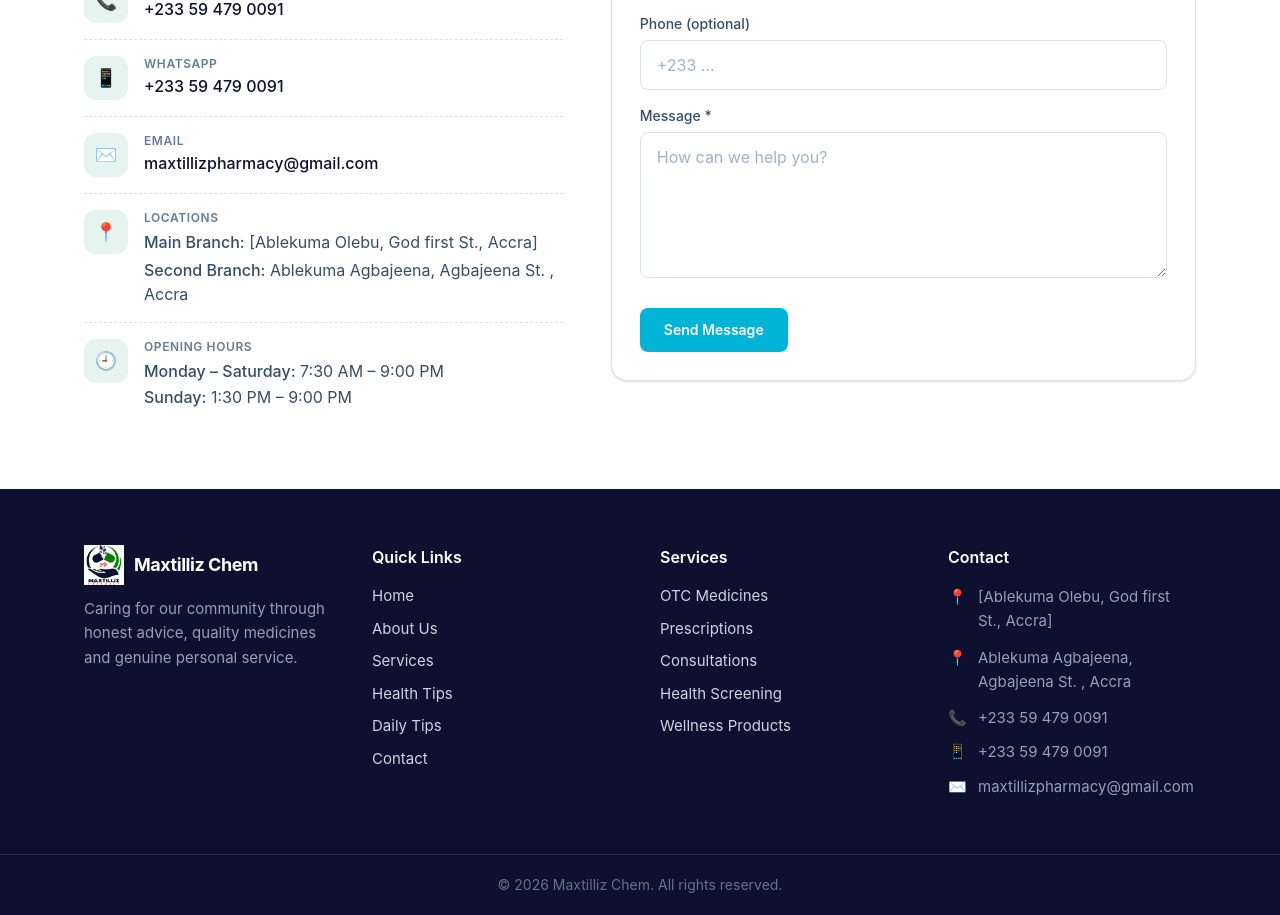
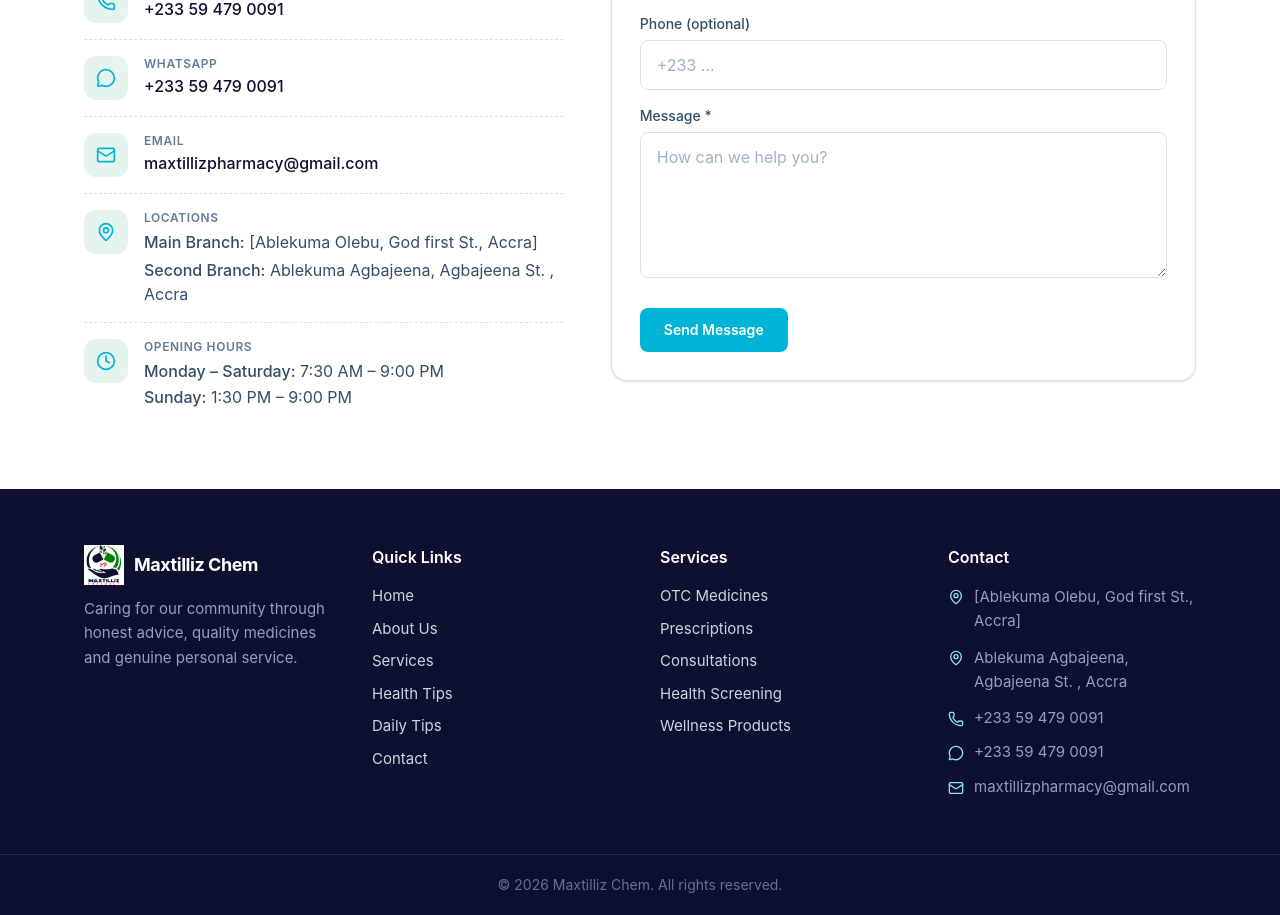
Before and after one commit to azimuthal-pro/maxtilliz-website, a Next.js app: page /contact in a window 1280 px wide. Shown: the part 540-1455 px from the top of the page. Built offline with nearby package versions, Linux system fonts and the light colour scheme.

Commit message:
update About page layout and footer contact details; replace OTC medicines image

```diff
--- a/package.json
+++ b/package.json
@@ -10,6 +10,7 @@
   },
   "dependencies": {
     "@supabase/supabase-js": "^2.109.0",
+    "lucide-react": "^1.49.0",
     "next": "16.3.0",
     "nodemailer": "^9.0.6",
     "react": "19.2.8",
--- a/src/app/about/page.tsx
+++ b/src/app/about/page.tsx
@@ -1,5 +1,6 @@
 import Image from "next/image";
 import type { Metadata } from "next";
+import { Check } from "lucide-react";
 import PageHero from "@/components/PageHero";
 import SectionHeading from "@/components/SectionHeading";
 import { site } from "@/data/site";
@@ -194,7 +195,7 @@ Maxtillixz Chem was founded in 2017 with the aim of providing quality and afford
             title="The principles we work by"
             description="These values guide every interaction, every prescription and every piece of advice."
           />
-          <div className="grid gap-8 sm:grid-cols-2 lg:grid-cols-3">
+          <div className="grid gap-6 sm:grid-cols-2 lg:grid-cols-3">
             {values.map((value) => (
               <div
                 key={value.title}
@@ -222,7 +223,7 @@ Maxtillixz Chem was founded in 2017 with the aim of providing quality and afford
       </section>
 
       {/* WHY CUSTOMERS TRUST US */}
-      <section className="bg-ink-900 py-20 text-white">
+      {/* <section className="bg-ink-900 py-20 text-white">
         <div className="container-page grid items-center gap-12 lg:grid-cols-2">
           <div>
             <SectionHeading
@@ -233,7 +234,10 @@ Maxtillixz Chem was founded in 2017 with the aim of providing quality and afford
             <ul className="mt-6 space-y-3">
               {trustPoints.map((point) => (
                 <li key={point} className="flex items-start gap-3 text-white/90">
-                  <span className="font-bold text-accent-400">✓</span>
+                  <Check
+                    className="mt-0.5 h-5 w-5 shrink-0 text-brand-600"
+                    aria-hidden="true"
+                  />
                   {point}
                 </li>
               ))}
@@ -248,8 +252,8 @@ Maxtillixz Chem was founded in 2017 with the aim of providing quality and afford
               className="aspect-[4/3] w-full object-cover"
             />
           </div> */}
-        </div>
-      </section>
-    </>
+        </>//</div>
+      // </section> */}
+    //</>
   );
 }
--- a/src/app/contact/page.tsx
+++ b/src/app/contact/page.tsx
@@ -1,4 +1,5 @@
 import type { Metadata } from "next";
+import { Clock, Mail, MapPin, MessageCircle, Phone } from "lucide-react";
 import PageHero from "@/components/PageHero";
 import SectionHeading from "@/components/SectionHeading";
 import ContactForm from "@/components/ContactForm";
@@ -38,8 +39,8 @@ export default function ContactPage() {
 
             <ul className="divide-y divide-dashed divide-ink-100">
               <li className="flex gap-4 py-4">
-                <span className="grid h-11 w-11 flex-shrink-0 place-items-center rounded-xl bg-brand-50 text-lg">
-                  📞
+                <span className="grid h-11 w-11 flex-shrink-0 place-items-center rounded-xl bg-brand-50">
+                  <Phone className="h-5 w-5 text-brand-600" aria-hidden="true" />
                 </span>
                 <div>
                   <div className="text-xs font-semibold uppercase tracking-wider text-ink-500">
@@ -49,8 +50,8 @@ export default function ContactPage() {
                 </div>
               </li>
               <li className="flex gap-4 py-4">
-                <span className="grid h-11 w-11 flex-shrink-0 place-items-center rounded-xl bg-brand-50 text-lg">
-                  📱
+                <span className="grid h-11 w-11 flex-shrink-0 place-items-center rounded-xl bg-brand-50">
+                  <MessageCircle className="h-5 w-5 text-brand-600" aria-hidden="true" />
                 </span>
                 <div>
                   <div className="text-xs font-semibold uppercase tracking-wider text-ink-500">
@@ -60,8 +61,8 @@ export default function ContactPage() {
                 </div>
               </li>
               <li className="flex gap-4 py-4">
-                <span className="grid h-11 w-11 flex-shrink-0 place-items-center rounded-xl bg-brand-50 text-lg">
-                  ✉️
+                <span className="grid h-11 w-11 flex-shrink-0 place-items-center rounded-xl bg-brand-50">
+                  <Mail className="h-5 w-5 text-brand-600" aria-hidden="true" />
                 </span>
                 <div>
                   <div className="text-xs font-semibold uppercase tracking-wider text-ink-500">
@@ -71,8 +72,8 @@ export default function ContactPage() {
                 </div>
               </li>
               <li className="flex gap-4 py-4">
-                <span className="grid h-11 w-11 flex-shrink-0 place-items-center rounded-xl bg-brand-50 text-lg">
-                  📍
+                <span className="grid h-11 w-11 flex-shrink-0 place-items-center rounded-xl bg-brand-50">
+                  <MapPin className="h-5 w-5 text-brand-600" aria-hidden="true" />
                 </span>
                 <div>
                   <div className="text-xs font-semibold uppercase tracking-wider text-ink-500">
@@ -89,8 +90,8 @@ export default function ContactPage() {
                 </div>
               </li>
               <li className="flex gap-4 py-4">
-                <span className="grid h-11 w-11 flex-shrink-0 place-items-center rounded-xl bg-brand-50 text-lg">
-                  🕘
+                <span className="grid h-11 w-11 flex-shrink-0 place-items-center rounded-xl bg-brand-50">
+                  <Clock className="h-5 w-5 text-brand-600" aria-hidden="true" />
                 </span>
                 <div>
                   <div className="text-xs font-semibold uppercase tracking-wider text-ink-500">
--- a/src/app/page.tsx
+++ b/src/app/page.tsx
@@ -1,6 +1,7 @@
 import Link from "next/link";
 import Image from "next/image";
 import type { Metadata } from "next";
+import { Check } from "lucide-react";
 import SectionHeading from "@/components/SectionHeading";
 import { site } from "@/data/site";
 import { services } from "@/data/services";
@@ -94,9 +95,10 @@ export default function HomePage() {
                   key={item}
                   className="group flex items-start gap-3 rounded-lg py-3 transition-all duration-500 ease-out hover:-translate-y-1 hover:bg-brand-50/70 hover:shadow-sm"
                 >
-                  <span className="mt-0.5 font-bold text-brand-600 transition-transform duration-500 ease-out group-hover:scale-110">
-                    ✓
-                  </span>
+                  <Check
+                    className="mt-0.5 h-5 w-5 shrink-0 text-brand-600 transition-transform duration-500 ease-out group-hover:scale-110"
+                    aria-hidden="true"
+                  />
                   {item}
                 </li>
               ))}
@@ -253,27 +255,6 @@ export default function HomePage() {
           </div>
         </div>
       </section>
-
-      {/* ================= BRANCH / CONTACT SUMMARY ================= */}
-      <section className="bg-ink-900 py-16 text-white">
-        <div className="container-page flex flex-col items-start justify-between gap-8 lg:flex-row lg:items-center">
-          <div>
-            <h2 className="text-2xl font-bold">Visit us or get in touch</h2>
-            <ul className="mt-4 space-y-2 text-base text-white/85">
-              {site.locations.map((loc) => (
-                <li key={loc.name}>📍 {loc.full}</li>
-              ))}
-              <li>
-                📞 {site.phone} &nbsp;·&nbsp; 📱 {site.whatsapp}
-              </li>
-              <li>✉️ {site.email}</li>
-              <li>
-                🕘 Mon – Sat: 7:30 AM – 9:00 PM · Sun: 1:30 PM – 9:00 PM
-              </li>
-            </ul>
-          </div>
-        </div>
-      </section>
     </>
   );
 }
--- a/src/app/unsubscribe/page.tsx
+++ b/src/app/unsubscribe/page.tsx
@@ -1,5 +1,6 @@
 import Link from "next/link";
 import type { Metadata } from "next";
+import { AlertTriangle, CheckCircle2, Info } from "lucide-react";
 import { getSupabaseAdmin, SUBSCRIBERS_TABLE } from "@/lib/supabase";
 
 export const metadata: Metadata = {
@@ -68,8 +69,20 @@ export default async function UnsubscribePage({
     <section className="py-20">
       <div className="container-page">
         <div className="mx-auto max-w-xl rounded-2xl border border-ink-100 bg-white p-8 text-center shadow-sm">
-          <div className="text-4xl">
-            {state === "done" ? "✅" : state === "error" ? "⚠️" : "ℹ️"}
+          <div className="flex justify-center">
+            {state === "done" ? (
+              <CheckCircle2
+                className="h-10 w-10 text-brand-600"
+                aria-hidden="true"
+              />
+            ) : state === "error" ? (
+              <AlertTriangle
+                className="h-10 w-10 text-accent-500"
+                aria-hidden="true"
+              />
+            ) : (
+              <Info className="h-10 w-10 text-ink-500" aria-hidden="true" />
+            )}
           </div>
           <h1 className="mt-4 text-2xl font-bold text-ink-900">{title}</h1>
           <p className="mt-3 text-base text-ink-700">{body}</p>
--- a/src/components/Footer.tsx
+++ b/src/components/Footer.tsx
@@ -1,5 +1,6 @@
 import Link from "next/link";
 import Image from "next/image";
+import { Mail, MapPin, MessageCircle, Phone } from "lucide-react";
 import { navLinks, site } from "@/data/site";
 
 const serviceLinks = [
@@ -40,7 +41,7 @@ export default function Footer() {
           <ul className="space-y-2.5">
             {navLinks.map((link) => (
               <li key={link.href}>
-                <Link href={link.href} className="transition-colors hover:text-accent-400">
+                <Link href={link.href} className="transition-colors hover:text-brand-550">
                   {link.label}
                 </Link>
               </li>
@@ -54,7 +55,7 @@ export default function Footer() {
           <ul className="space-y-2.5">
             {serviceLinks.map((link) => (
               <li key={link.label}>
-                <Link href={link.href} className="transition-colors hover:text-accent-400">
+                <Link href={link.href} className="transition-colors hover:text-brand-550">
                   {link.label}
                 </Link>
               </li>
@@ -68,20 +69,32 @@ export default function Footer() {
           <ul className="space-y-3 text-slate-400">
             {site.locations.map((loc) => (
               <li key={loc.name} className="flex gap-2.5">
-                <span className="w-5 shrink-0 leading-relaxed">📍</span>
+                <MapPin
+                  className="mt-1 h-4 w-4 shrink-0 text-brand-550"
+                  aria-hidden="true"
+                />
                 <span className="leading-relaxed">{loc.full}</span>
               </li>
             ))}
             <li className="flex gap-2.5">
-              <span className="w-5 shrink-0">📞</span>
+              <Phone
+                className="mt-1 h-4 w-4 shrink-0 text-brand-550"
+                aria-hidden="true"
+              />
               <span>{site.phone}</span>
             </li>
             <li className="flex gap-2.5">
-              <span className="w-5 shrink-0">📱</span>
+              <MessageCircle
+                className="mt-1 h-4 w-4 shrink-0 text-brand-550"
+                aria-hidden="true"
+              />
               <span>{site.whatsapp}</span>
             </li>
             <li className="flex gap-2.5">
-              <span className="w-5 shrink-0">✉️</span>
+              <Mail
+                className="mt-1 h-4 w-4 shrink-0 text-brand-550"
+                aria-hidden="true"
+              />
               <span className="break-words">{site.email}</span>
             </li>
           </ul>
```
Also changed, not shown: 1 other file (tests, documents, lock files or other folders).
